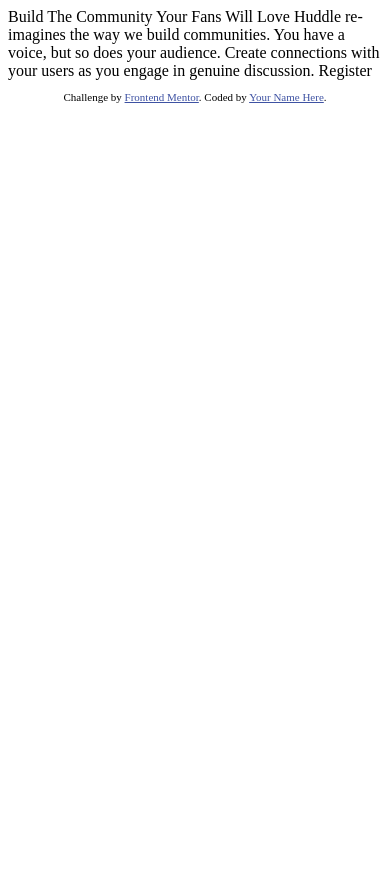
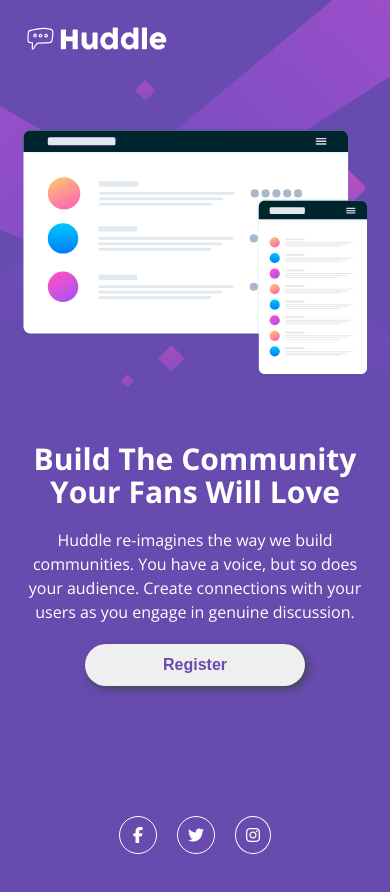
Before and after one commit to rianpriansyah/huddle-landing-page-with-a-single-introductory-section, a plain HTML site: page index.html in a window 390 px wide. Before the commit the page ends 844 px from the top, so only its background shows below. Drawn offline with nearby package versions, Linux system fonts and the light colour scheme.

Commit message:
fourteenth projects chellenges by frontend mentor

```diff
--- a/index.html
+++ b/index.html
@@ -1,33 +1,39 @@
 <!DOCTYPE html>
 <html lang="en">
-<head>
-  <meta charset="UTF-8">
-  <meta name="viewport" content="width=device-width, initial-scale=1.0"> <!-- displays site properly based on user's device -->
+  <head>
+    <meta charset="UTF-8" />
+    <meta name="viewport" content="width=device-width, initial-scale=1.0" />
+    <link rel="icon" type="image/png" sizes="32x32" href="./images/favicon-32x32.png" />
+    <link rel="stylesheet" href="https://cdnjs.cloudflare.com/ajax/libs/font-awesome/6.5.2/css/all.min.css" />
+    <title>Frontend Mentor | Huddle landing page with single introductory section</title>
+    <link rel="stylesheet" href="style.css" />
+  </head>
+  <body>
+    <main class="container">
+      <header>
+        <img src="images/logo.svg" alt="Huddle" />
+      </header>
+      <section>
+        <div class="hero">
+          <img src="images/illustration-mockups.svg" alt="Ilustration Mockups" />
+        </div>
+        <div class="content">
+          <h2>Build The Community Your Fans Will Love</h2>
+          <p>Huddle re-imagines the way we build communities. You have a voice, but so does your audience. Create connections with your users as you engage in genuine discussion.</p>
+          <button>Register</button>
+        </div>
+      </section>
+      <footer>
+        <div class="social-media">
+          <i class="fa-brands fa-facebook-f"></i>
+          <i class="fa-brands fa-twitter"></i>
+          <i class="fa-brands fa-instagram"></i>
+        </div>
+      </footer>
+    </main>
 
-  <link rel="icon" type="image/png" sizes="32x32" href="./images/favicon-32x32.png">
-
-  <title>Frontend Mentor | Huddle landing page with single introductory section</title>
-
-  <!-- Feel free to remove these styles or customise in your own stylesheet 👍 -->
-  <style>
-    .attribution { font-size: 11px; text-align: center; }
-    .attribution a { color: hsl(228, 45%, 44%); }
-  </style>
-</head>
-<body>
-
-  Build The Community Your Fans Will Love
-
-  Huddle re-imagines the way we build communities. You have a voice, but so does your audience.
-  Create connections with your users as you engage in genuine discussion.
-
-  Register
-
-  <footer>
-    <p class="attribution">
-      Challenge by <a href="https://www.frontendmentor.io?ref=challenge" target="_blank">Frontend Mentor</a>.
-      Coded by <a href="#">Your Name Here</a>.
-    </p>
-  </footer>
-</body>
+    <!-- <footer>
+      <p class="attribution">Challenge by <a href="https://www.frontendmentor.io?ref=challenge" target="_blank">Frontend Mentor</a>. Coded by <a href="#">Your Name Here</a>.</p>
+    </footer> -->
+  </body>
 </html>
--- /dev/null
+++ b/style.css
@@ -0,0 +1,205 @@
+@import url("https://fonts.googleapis.com/css2?family=Open+Sans:ital,wdth,wght@0,75..100,300..800;1,75..100,300..800&family=Poppins:wght@400;600&display=swap");
+
+:root {
+  --primary-color-violet: hsl(257, 40%, 49%);
+  --primary-color-softMagenta: hsl(300, 69%, 71%);
+}
+
+*,
+*::before,
+*::after {
+  margin: 0;
+  padding: 0;
+  box-sizing: border-box;
+}
+
+body {
+  background-color: var(--primary-color-violet);
+  color: white;
+  font-family: "Open Sans", sans-serif;
+  font-size: 16px;
+  font-weight: 400;
+  background-image: url("images/bg-desktop.svg");
+  background-size: contain;
+  background-repeat: no-repeat;
+  min-height: 100vh;
+  overflow: hidden;
+}
+
+main {
+  padding: 50px;
+}
+
+main header {
+  margin-bottom: 65px;
+}
+
+main header img {
+  width: 210px;
+}
+
+main section {
+  display: grid;
+  grid-template-columns: 1fr 1fr;
+}
+
+main section .hero img {
+  width: 95%;
+}
+
+main section .content {
+  padding: 50px 240px 0 20px;
+}
+
+main section .content h2 {
+  font-size: 35px;
+  font-weight: 700;
+  margin-bottom: 20px;
+}
+
+main section .content p {
+  line-height: 1.5;
+}
+
+main section .content button {
+  width: 170px;
+  border: none;
+  padding: 12px 0;
+  margin-top: 20px;
+  color: var(--primary-color-violet);
+  font-weight: 700;
+  font-size: 16px;
+  box-shadow: 3px 3px 8px 0px rgba(66, 68, 90, 1);
+  border-radius: 25px;
+  -webkit-border-radius: 25px;
+  -moz-border-radius: 25px;
+  -ms-border-radius: 25px;
+  -o-border-radius: 25px;
+}
+
+main section .content button:hover {
+  background-color: var(--primary-color-softMagenta);
+  cursor: pointer;
+  color: white;
+}
+
+footer div {
+  display: flex;
+  justify-content: flex-end;
+  gap: 20px;
+  margin-top: 10px;
+}
+
+footer div i {
+  padding: 10px;
+  border-radius: 50%;
+  border: 1px solid white;
+  -webkit-border-radius: 50%;
+  -moz-border-radius: 50%;
+  -ms-border-radius: 50%;
+  -o-border-radius: 50%;
+}
+
+footer div .fa-facebook-f {
+  width: 38px;
+  text-align: center;
+}
+
+@media only screen and (max-width: 425px) {
+  body {
+    overflow: auto;
+    background-image: url("images/bg-mobile.svg");
+  }
+
+  main {
+    padding: 90px 50px;
+  }
+
+  main header img {
+    width: 150px;
+  }
+
+  main section {
+    grid-template-columns: 1fr;
+    gap: 20px;
+    text-align: center;
+  }
+
+  main section .hero img {
+    width: 100%;
+  }
+
+  main section .content {
+    padding: 0px;
+    margin: 40px 0 70px 0;
+  }
+
+  main section .content h2 {
+    font-size: 30px;
+  }
+
+  main section .content button {
+    width: 220px;
+  }
+
+  footer div {
+    justify-content: center;
+    margin-bottom: 20px;
+  }
+}
+
+@media only screen and (max-width: 600px) and (min-width: 425px) {
+  body {
+    overflow: auto;
+    background-image: url("images/bg-mobile.svg");
+  }
+  main {
+    padding: 40px 50px;
+  }
+
+  main section {
+    grid-template-columns: 1fr;
+    gap: 20px;
+    text-align: center;
+  }
+
+  main section .hero img {
+    width: 100%;
+  }
+
+  main section .content {
+    padding: 0px;
+    margin: 40px 0 70px 0;
+  }
+
+  main section .content button {
+    width: 220px;
+  }
+
+  footer div {
+    justify-content: center;
+    margin-bottom: 20px;
+  }
+}
+
+@media only screen and (max-width: 968px) {
+  main {
+    padding: 20px;
+  }
+
+  main section {
+    margin-bottom: 60px;
+  }
+
+  main section .content {
+    padding: 0;
+  }
+
+  main section .content h2 {
+    line-height: 1.1;
+  }
+
+  footer div {
+    justify-content: center;
+  }
+}
```
